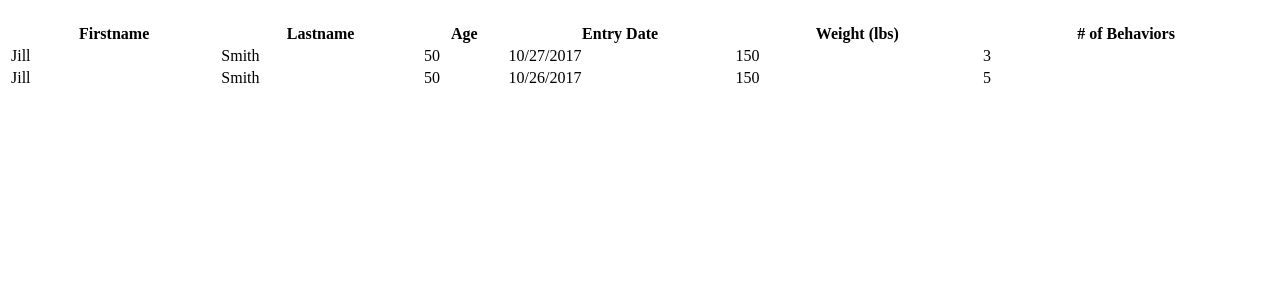
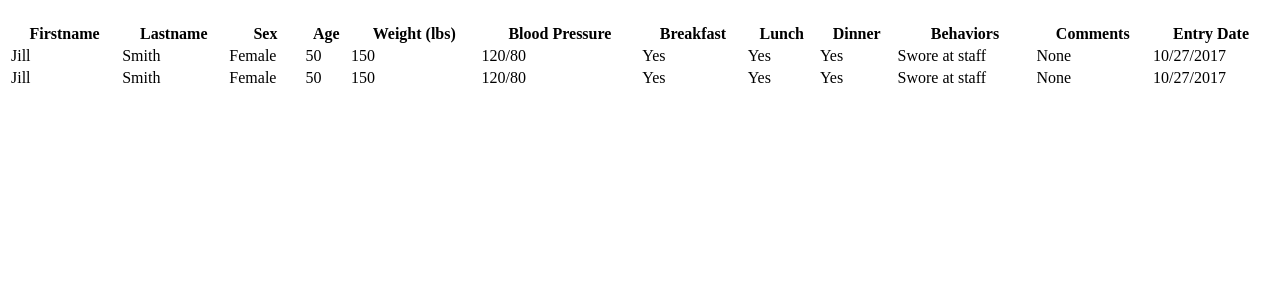
Before and after one commit to ActualSalt/EZChart, a PHP site: page /viewentry.php in a window 1280 px wide. Shown: the part 58-358 px from the top of the page. Run offline with PHP 8.4, Linux system fonts and the light colour scheme.

Commit message:
Updated HTML/PHP Pages
Commented out some lines of php code for testing(so I could view pages since didn't have database setup).  Removed some form elements that did not match finalized attributes for tables/forms.  Added additional form fields where appropriate.

```diff
--- a/CS410Project/newpatient.css
+++ b/CS410Project/newpatient.css
@@ -1,5 +1,3 @@
-
-
 input[type=text] {
 
     margin: 8px 0;
@@ -47,3 +45,7 @@ input[type=text] {
 textarea {
     resize: none;
 }
+
+#patientphoto {
+	float: right;
+}
--- a/CS410Project/viewentry.php
+++ b/CS410Project/viewentry.php
@@ -20,26 +20,44 @@
 				<tr>
 					<th>Firstname</th>
 					<th>Lastname</th>
+					<th>Sex</th>
 					<th>Age</th>
+					<th>Weight (lbs)</th>
+					<th>Blood Pressure</th>
+					<th>Breakfast</th>
+					<th>Lunch</th>
+					<th>Dinner</th>
+					<th>Behaviors</th>
+					<th>Comments</th>
 					<th>Entry Date</th>
-					<th>Weight (lbs)</th>
-					<th># of Behaviors</th>
 				</tr>
 				<tr>
 					<td>Jill</td>
 					<td>Smith</td>
+					<td>Female</td>
 					<td>50</td>
+					<td>150</td>
+					<td>120/80</td>
+					<td>Yes</td>
+					<td>Yes</td>
+					<td>Yes</td>
+					<td>Swore at staff</td>
+					<td>None</td>
 					<td>10/27/2017</td>
-					<td>150</td>
-					<td>3</td>
 				</tr>
 				<tr>
 					<td>Jill</td>
 					<td>Smith</td>
+					<td>Female</td>
 					<td>50</td>
-					<td>10/26/2017</td>
 					<td>150</td>
-					<td>5</td>
+					<td>120/80</td>
+					<td>Yes</td>
+					<td>Yes</td>
+					<td>Yes</td>
+					<td>Swore at staff</td>
+					<td>None</td>
+					<td>10/27/2017</td>
 				</tr>
 			</table>
 		</main>
```
Also changed, not shown: CS410Project/landing_page.php (+6 -6 lines), CS410Project/newentry.php (+6 -3 lines), CS410Project/newpatient.php (+17 -9 lines), CS410Project/No_picture_available.png (added).
